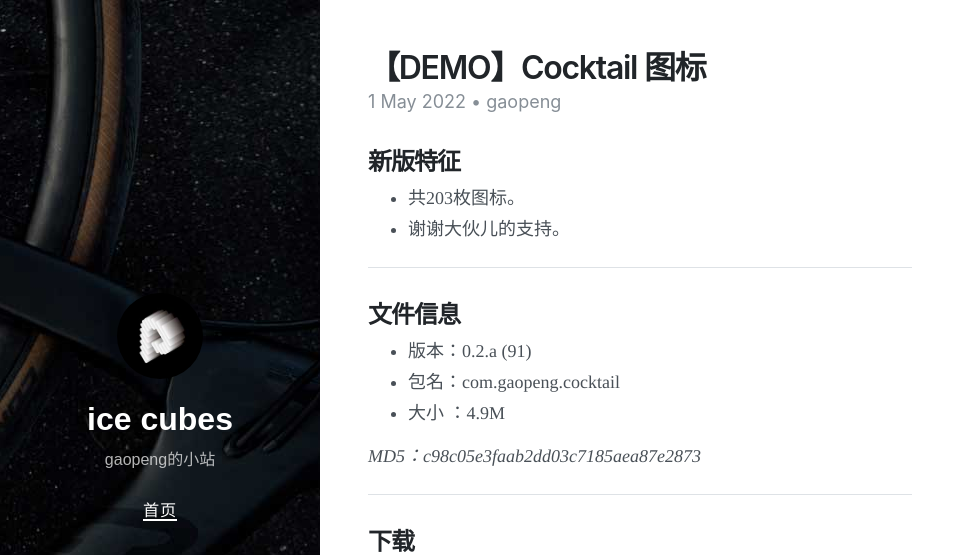
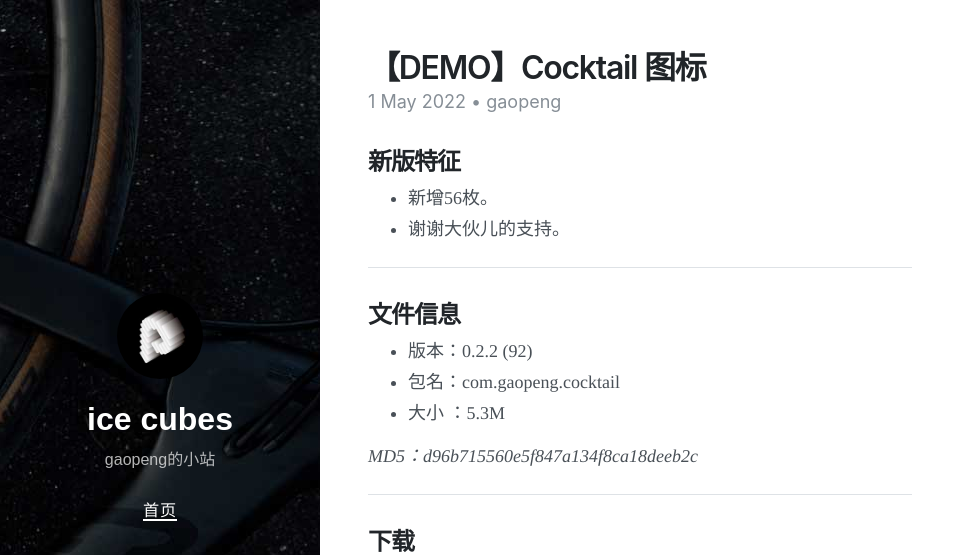
Before and after one commit to gaopengk/gaopengk.github.io, a Jekyll site: the page built from _posts/2022-05-01-【DEMO】Cocktail 图标.md, in a window 1280 px wide and 900 px high. Shown: the top 555 px of the window, without its empty margins (0-975 px from the left). Built offline with Jekyll 4.4.1, drawn with Linux system fonts in a browser that asks for light colours; nearby versions of some CDN libraries.

Commit message:
Update 2022-05-01-【DEMO】Cocktail 图标.md

```diff
--- a/_posts/2022-05-01-【DEMO】Cocktail 图标.md
+++ b/_posts/2022-05-01-【DEMO】Cocktail 图标.md
@@ -6,22 +6,22 @@ author:     gaopeng
 tags:       [图标包]
 ---
 ## 新版特征
-- 共203枚图标。
+- 新增56枚。
 - 谢谢大伙儿的支持。
 
 ***
 
 ## 文件信息
-- 版本：0.2.a (91)
+- 版本：0.2.2 (92)
 - 包名：com.gaopeng.cocktail
-- 大小 ：4.9M
+- 大小 ：5.3M
 
-_MD5：c98c05e3faab2dd03c7185aea87e2873_
+_MD5：d96b715560e5f847a134f8ca18deeb2c_
 
 ***
 
 ## 下载
-<a href="https://wwu.lanzouq.com/i0rpJ043g93g" target="_blank">蓝奏云</a> | <a href="https://pan.baidu.com/s/1LLoGXX-15WOA5SM4kdxuSw"  target="_blank">扩展</a>
+<a href="https://wwu.lanzouq.com/iBC8T05wn1tg" target="_blank">蓝奏云</a> | <a href="https://pan.baidu.com/s/1LLoGXX-15WOA5SM4kdxuSw"  target="_blank">扩展</a>
 
 _华为主题请点扩展_
 
```
